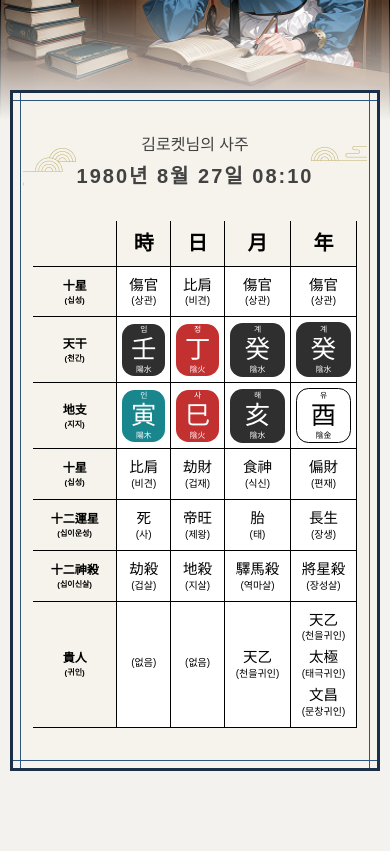
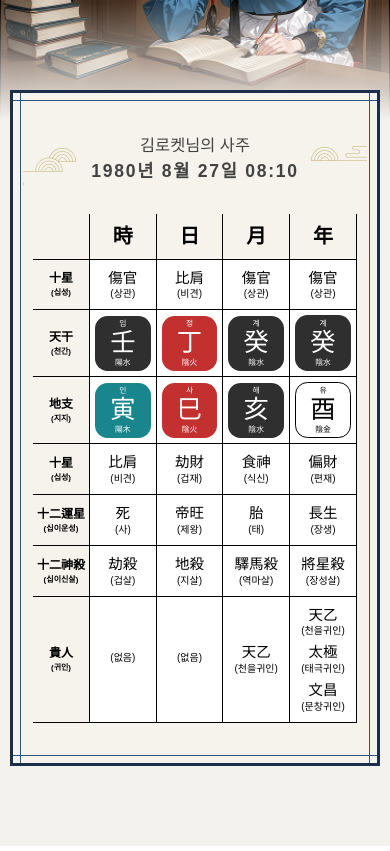
Before and after one commit to saiani1/rocket-ai-test, a Next.js app: page / in a window 390 px wide. Shown: the part 1300-2151 px from the top of the page. Built offline with nearby package versions, Linux system fonts and the light colour scheme; a web font is replaced by a local one.

Commit message:
사주테이블 colgroup추가 & 테이블 타이틀 반응형 스타일 추가

```diff
--- a/src/components/SajuTable.tsx
+++ b/src/components/SajuTable.tsx
@@ -13,13 +13,22 @@ const SajuTable = ({ sajuData, userData }: SajuTableType) => {
   return (
     <SajuWrapper>
       <div className="flex flex-col items-center gap-y-1 mt-[40px] text-font-title">
-        <p>{userData.name}님의 사주</p>
-        <p className="text-[20px] font-semibold tracking-widest">
+        <p className="text-[clamp(12px,4.2vw,18px)]">
+          {userData.name}님의 사주
+        </p>
+        <p className="mt-[-4px] text-[clamp(14px,4.5vw,22px)] font-semibold tracking-widest">
           {userData.birth}
         </p>
       </div>
       <div className="mt-[30px] w-full px-[20px]">
         <table className="w-full">
+          <colgroup>
+            <col style={{ width: "10%" }} />
+            <col style={{ width: "22.5%" }} />
+            <col style={{ width: "22.5%" }} />
+            <col style={{ width: "22.5%" }} />
+            <col style={{ width: "22.5%" }} />
+          </colgroup>
           <thead>
             <tr>
               {thText.map((th, i) => (
```
